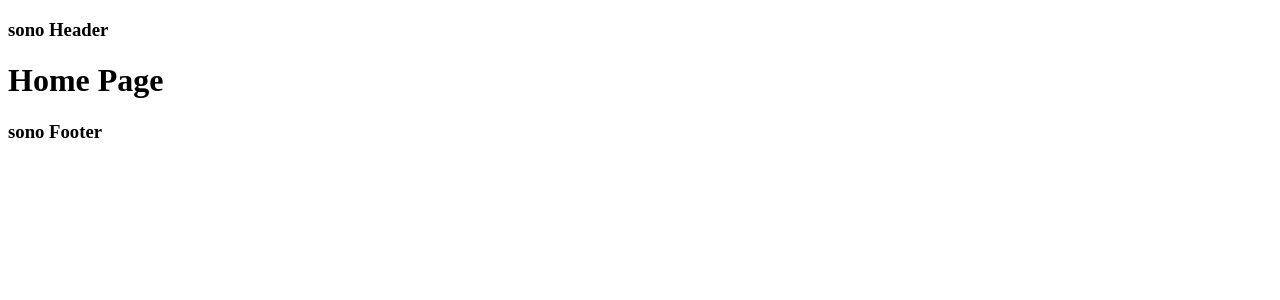
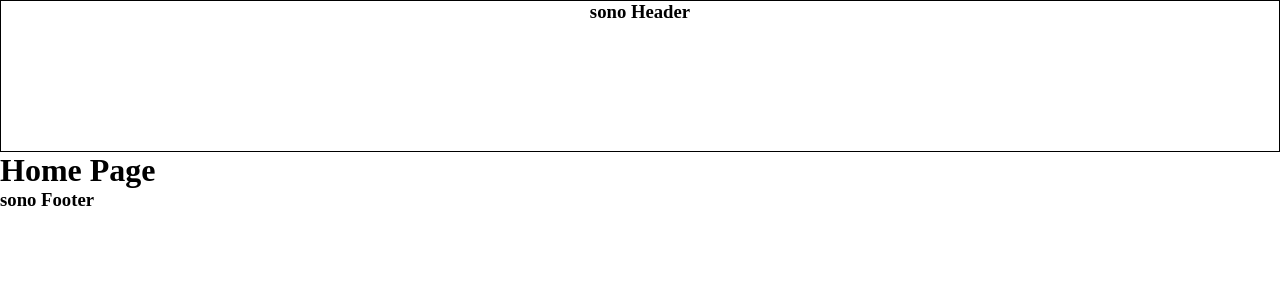
Before and after one commit to MarcoMechini/BoolBnB, a React (Vite) app: page / in a window 1280 px wide. Shown: the top 300 px of the page. Built offline with nearby package versions, Linux system fonts and the light colour scheme.

Commit message:
feat: insetiri moduli css per ogni pagina e componente

```diff
--- a/src/Components/AppHeader.jsx
+++ b/src/Components/AppHeader.jsx
@@ -1,7 +1,11 @@
+import styles from './AppHeader.module.css';
+
+
+
 function AppHeader() {
     return (
         <>
-            <h3>sono Header</h3>
+            <h3 className={`${styles.Header}`}>sono Header</h3>
         </>
 
 
--- /dev/null
+++ b/src/Components/AppHeader.module.css
@@ -0,0 +1,6 @@
+.Header{
+    height: 150px;
+    border: 1px solid black;
+    text-align: center;
+
+}
--- a/src/index.css
+++ b/src/index.css
@@ -0,0 +1,13 @@
+* {
+    margin: 0;
+    padding: 0;
+  }
+
+  ul li,
+  a {
+    text-decoration: none;
+    color: black;
+  }
+  img{
+    max-width: 100%;
+  }
```
Also changed, not shown: src/Components/AppFooter.module.css (added), src/pages/HomePages.module.css (added), src/pages/PaginaDettaglio.module.css (added), src/pages/PaginaInserimento.module.css (added), src/pages/PaginaRicerca.module.css (added).
